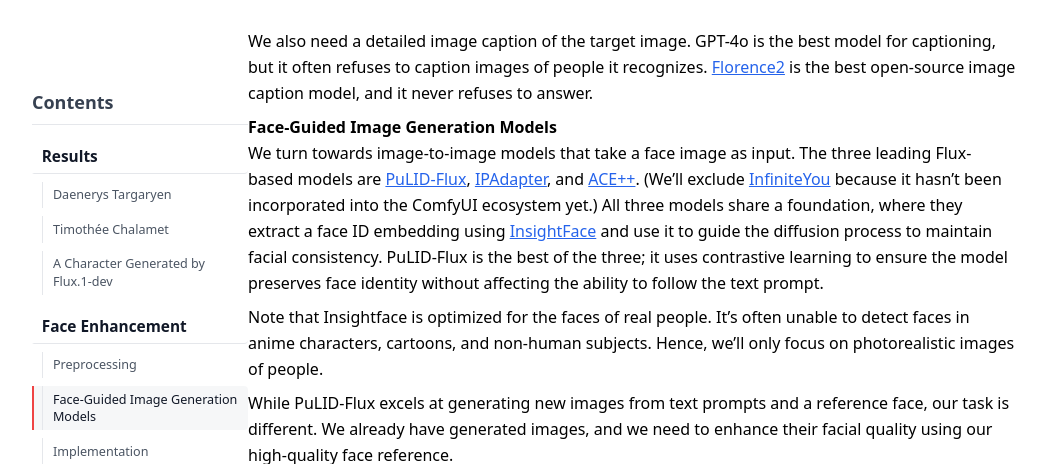
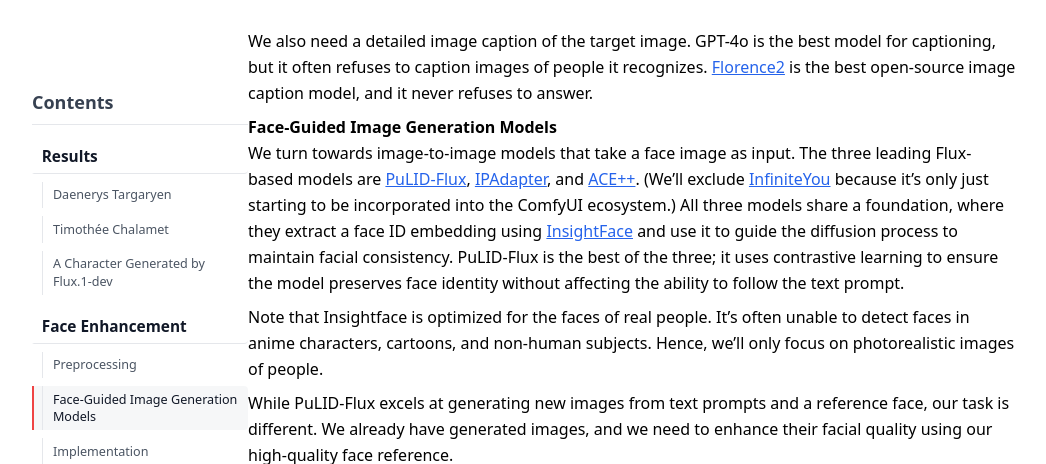
Before and after one commit to RishiDesai/rishidesai.github.io, a Jekyll site: the page built from _posts/2025-04-21-face-enhancement-techniques.md, in a window 1280 px wide and 900 px high, scrolled down 5482 px, cut to the strip 92-556 px from the top of the window. Shown: the whole strip, without its empty margins (8-1054 px from the left). Built offline with Jekyll 4.4.1, drawn with Linux system fonts in a browser that asks for light colours; nearby versions of some CDN libraries.

Commit message:
updating statement on iyou

```diff
--- a/_posts/2025-04-21-face-enhancement-techniques.md
+++ b/_posts/2025-04-21-face-enhancement-techniques.md
@@ -143,7 +143,7 @@
 We also need a detailed image caption of the target image. GPT-4o is the best model for captioning, but it often refuses to caption images of people it recognizes. [Florence2](https://huggingface.co/microsoft/Florence-2-large) is the best open-source image caption model, and it never refuses to answer.
 
 #### Face-Guided Image Generation Models
-We turn towards image-to-image models that take a face image as input. The three leading Flux-based models are [PuLID-Flux](https://github.com/ToTheBeginning/PuLID), [IPAdapter](https://huggingface.co/XLabs-AI/flux-ip-adapter-v2), and [ACE++](https://ali-vilab.github.io/ACE_plus_page/). (We'll exclude [InfiniteYou](https://github.com/bytedance/InfiniteYou) because it hasn't been incorporated into the ComfyUI ecosystem yet.) All three models share a foundation, where they extract a face ID embedding using [InsightFace](https://github.com/deepinsight/insightface) and use it to guide the diffusion process to maintain facial consistency. PuLID-Flux is the best of the three; it uses contrastive learning to ensure the model preserves face identity without affecting the ability to follow the text prompt.
+We turn towards image-to-image models that take a face image as input. The three leading Flux-based models are [PuLID-Flux](https://github.com/ToTheBeginning/PuLID), [IPAdapter](https://huggingface.co/XLabs-AI/flux-ip-adapter-v2), and [ACE++](https://ali-vilab.github.io/ACE_plus_page/). (We'll exclude [InfiniteYou](https://github.com/bytedance/InfiniteYou) because it's only just starting to be incorporated into the ComfyUI ecosystem.) All three models share a foundation, where they extract a face ID embedding using [InsightFace](https://github.com/deepinsight/insightface) and use it to guide the diffusion process to maintain facial consistency. PuLID-Flux is the best of the three; it uses contrastive learning to ensure the model preserves face identity without affecting the ability to follow the text prompt.
 
 Note that Insightface is optimized for the faces of real people. It's often unable to detect faces in anime characters, cartoons, and non-human subjects. Hence, we'll only focus on photorealistic images of people.
 
```
